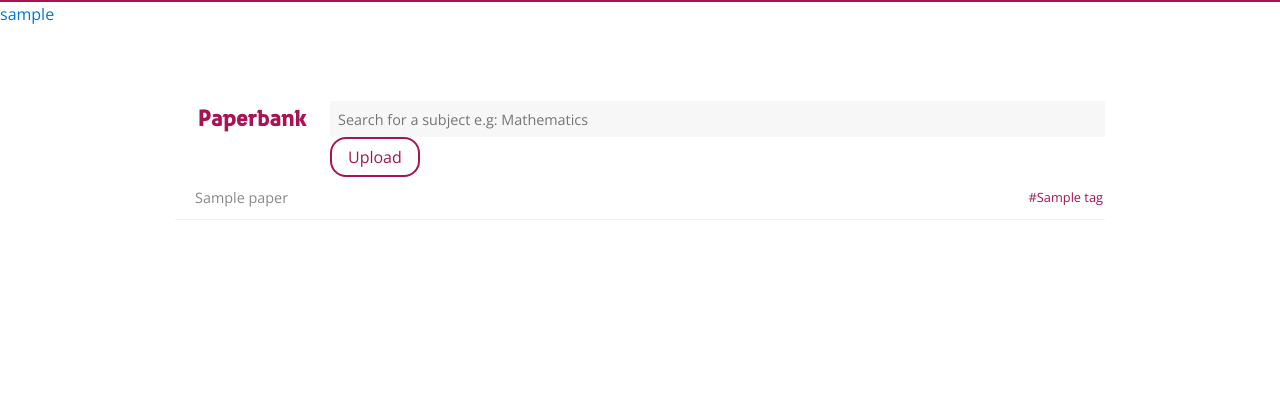
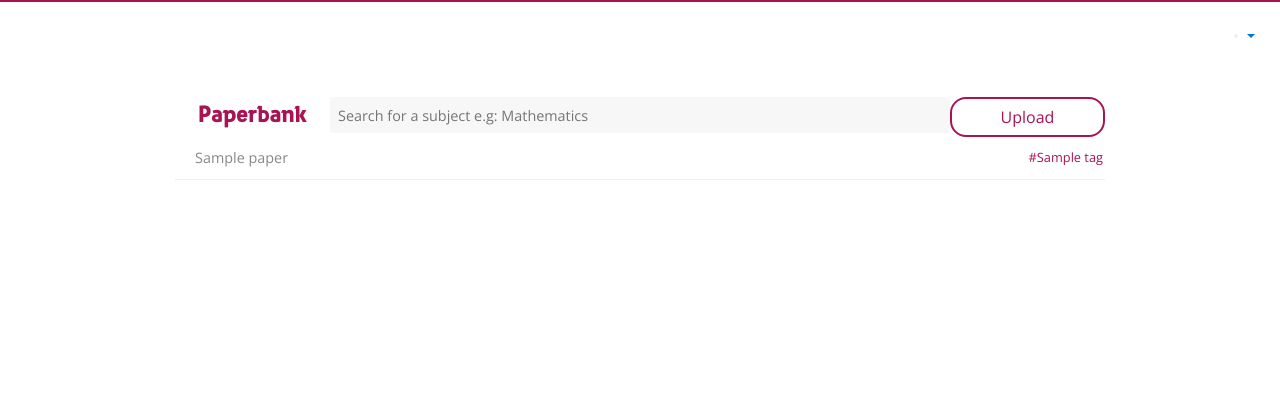
Before and after one commit to igorofainc/paperbank, a Django app: page /papers in a window 1280 px wide. Shown: the top 420 px of the page. Run offline with Django 3.2, Linux system fonts and the light colour scheme; a user stored in the database is signed in; tables that the repository leaves empty hold one stand-in row (values such as "Sample post"); parts of the project's set-up code (start-up, migrations or seed data) failed here and were passed over; some libraries are stand-ins or nearby versions.

Commit message:
added logged in user avatar to main page

```diff
--- a/paper/forms.py
+++ b/paper/forms.py
@@ -8,4 +8,4 @@
     """
     class Meta:
        model = Paper
-       exclude = ('created_date',)
+       exclude = ('created_date','tags')
--- a/paper/static/paper/css/main_page.css
+++ b/paper/static/paper/css/main_page.css
@@ -1,3 +1,19 @@
 html {
   border-top: 2px solid #A81354;
 }
+
+.user-menu {
+  padding-top: 20px;
+  padding-right: 25px;
+}
+
+.user-menu .user-avatar {
+  width: 52px;
+  border-radius: 50%;
+  border: 2px solid #f0f0f0;
+}
+
+.user-menu .user-avatar:hover {
+  cursor: pointer;
+  border: 2px solid #fff;
+}
--- a/templates/base.html
+++ b/templates/base.html
@@ -11,9 +11,10 @@
     <link rel="stylesheet" href="{% static 'font-awesome/css/font-awesome.min.css' %}">
     <link rel="stylesheet" href="{% static 'paper/css/general.css' %}">
 
-    <!-- Fonts -->
+    {# Fonts #}
     <link href='https://fonts.googleapis.com/css?family=Open+Sans' rel='stylesheet' type='text/css'>
     <link href="https://fonts.googleapis.com/css?family=Lato" rel="stylesheet">
+
 
 
 
@@ -27,4 +28,8 @@
     {% endblock %}
 
 
+    {# Scripts #}
+    <script src="{% static 'jquery/dist/jquery.min.js' %}"></script>
+    <script src="{% static 'tether/dist/js/tether.min.js' %}"></script>
+    <script src="{% static 'bootstrap/dist/js/bootstrap.min.js' %}"></script>
 </body>
--- a/templates/landing_page.html
+++ b/templates/landing_page.html
@@ -11,7 +11,6 @@
         <link rel="stylesheet" href="{% static 'paper/css/landing_page.css' %}">
 
     {% endblock %}
-
 
     {# Testing social authentication #}
     {% load socialaccount %}
@@ -49,7 +48,7 @@
 
                   {# Login with facebook link #}
                   <a class="btn btn-paper landing-papers-link "
-                        href="{% provider_login_url 'facebook' method='oauth2' %}">Login with Facebook</a>
+                        href="{% provider_login_url 'facebook' method='js_sdk' %}">Login with Facebook</a>
 
                  </div>
 
--- a/templates/main_page.html
+++ b/templates/main_page.html
@@ -2,17 +2,53 @@
 
 {% load static from staticfiles %}
 
+
 {% block content %}
+
+
+    {# Testing social authentication #}
+    {% load socialaccount %}
+    {% providers_media_js %}
 
    {# Main page specific css #}
    <link rel="stylesheet" href="{% static 'paper/css/main_page.css' %}">
 
 
+   {# Upload Paper Form modal #}
+   <div class="modal fade" id="upload-form-modal">
+       <div class="modal-dialog">
+           <div class="modal-content">
+               <div class="modal-header">
+                   <button type="button" class="close" data-dismiss="modal" aria-label="Close">
+                       <span aria-hidden="true">&times;</span>
+                   </button>
+               </div>
+               <div class="modal-body">
+                   <form>
+                     {{upload_form.as_p}}
+                   </form>
+               </div>
+               <div class="modal-footer"></div>
+           </div>
+       </div>
+   </div>
+
+
+
+
+
 
    <div class="page-wrapper">
-     {% if user %}
-        <div class="small-navbar">
-            <a href="#" class="float-xs-right">{{user.username}}</a>
+     {% if not user.is_anonymous %}
+        <div class="small-navbar user-menu">
+            <div class="dropdown pull-xs-right">
+                <a href="#" class="dropdown-toggle" data-toggle="dropdown">
+                    <img src="{{ user.socialaccount_set.all.0.get_avatar_url }}" class="user-avatar"/>
+                </a>
+                <div class="dropdown-menu">
+                    <a class="dropdown-item" href="{% url 'sign_out' %}">Logout</a>
+                </div>
+            </div>
         </div>
      {% endif %}
 
@@ -27,13 +63,17 @@
                 </div>
 
                 {# Sorting papers form #}
-                <div class="col-md-10 main-page-search">
+                <div class="col-md-8 main-page-search">
                     {% include 'components/search.html' %}
                 </div>
 
-                <button type="button " class="upload-form-toggle btn btn-paper"
+                {% if user.is_anonymous %}
+                <a class="btn btn-paper landing-papers-link "
+                      href="{% provider_login_url 'facebook' method='js_sdk' %}">Login with fb</a>
+                {% else %}
+                <button type="button " class="upload-form-toggle btn btn-paper col-md-2"
                             data-toggle="modal" data-target="#upload-form-modal">Upload</button>
-
+                {% endif %}
             </div>
 
         </div>
@@ -47,23 +87,7 @@
             </div>
         </div>
 
-        {# Upload Paper Form modal #}
-        <div class="modal fade" id="upload-form-modal">
-            <div class="modal-dialog">
-                <div class="modal-header">
-                    <h5 class="modal-title">Upload a Paper</h5>
-                    <button type="button" class="close" data-dismiss="modal" aria-label="Close">
-                    <span aria-hidden="true">&times;</span>
-                    </button>
-                </div>
-                <div class="modal-body">
-                    <form>
-                      {{upload_form.as_p}}
-                    </form>
-                </div>
-                <div class="modal-footer"></div>
-            </div>
-        </div>
+
 
         <footer>
           <p class="text-xs-center small text-muted">Our library now contains {{number_of_papers}} papers, share with us papers and ideas, and help us to help you ;).</p>
```
